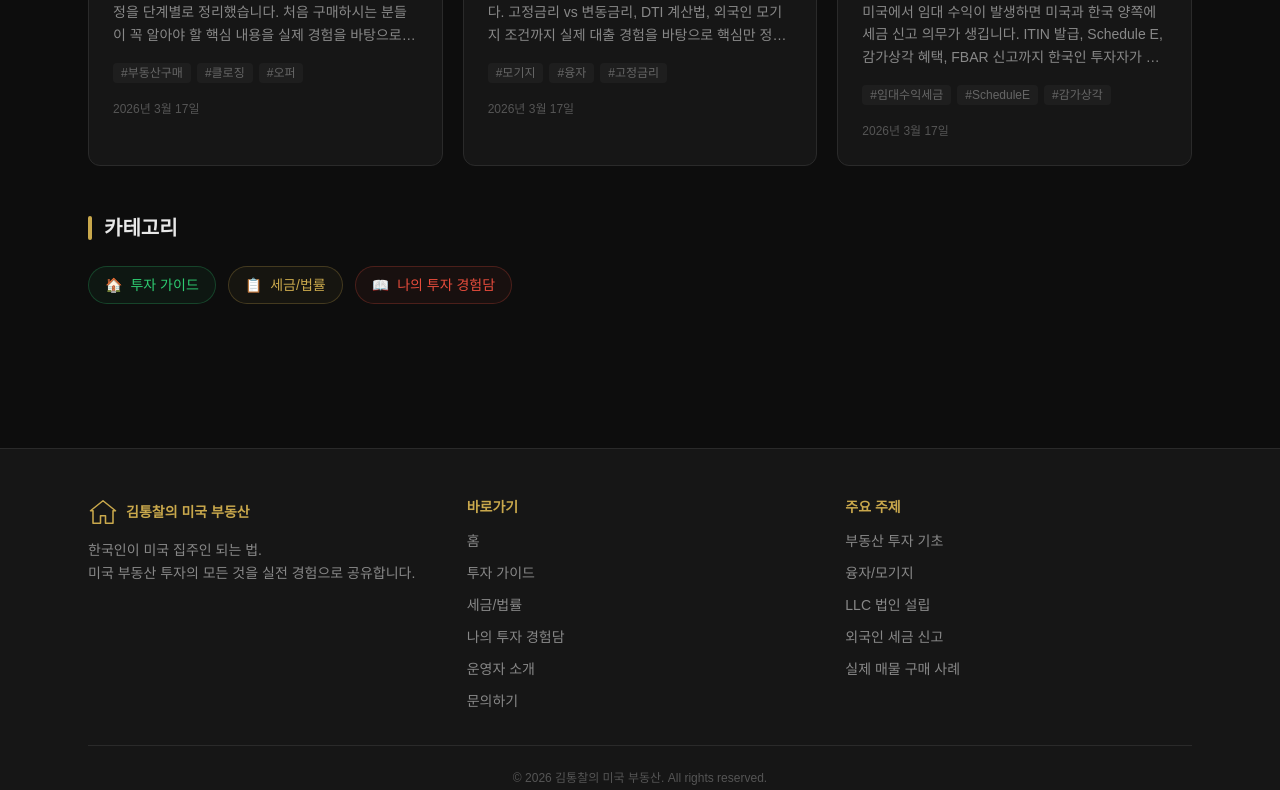
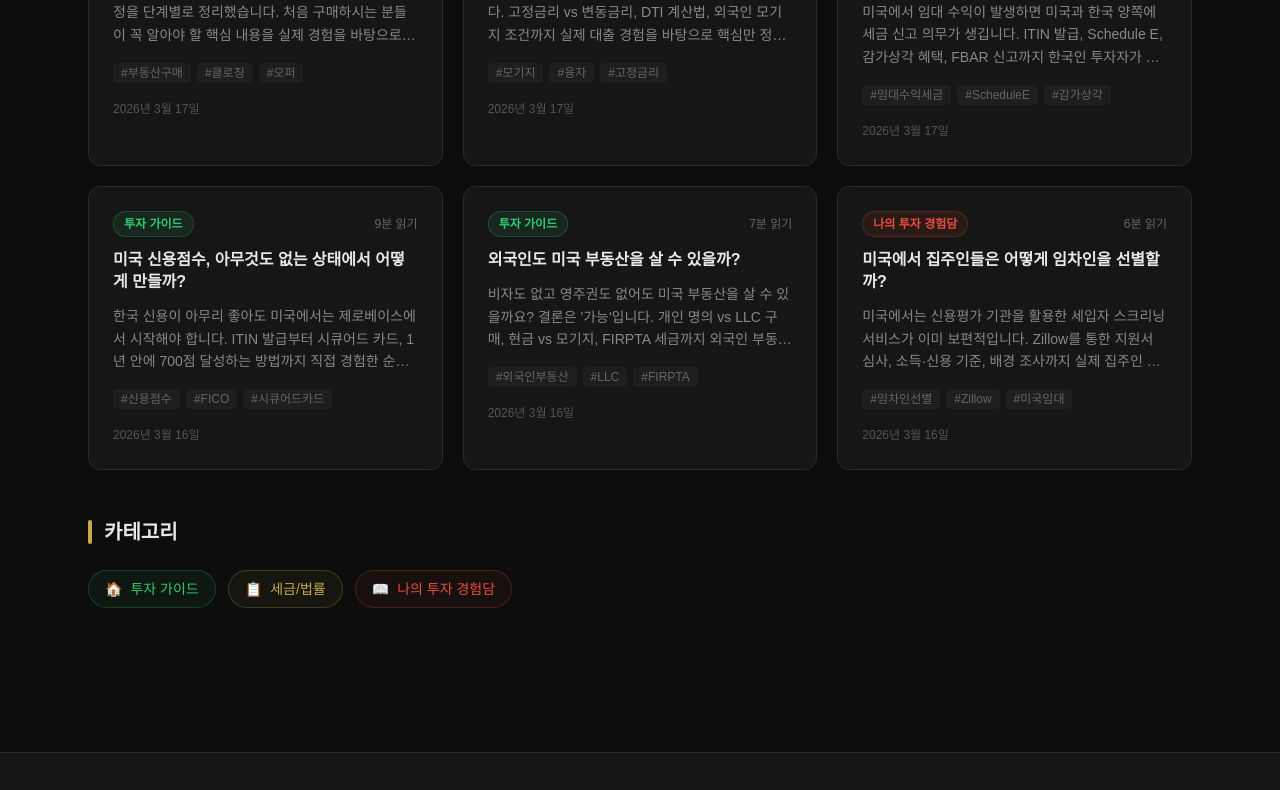
Before and after one commit to kimkim2026/kiminvestment, a Next.js app: page / in a window 1280 px wide. Shown: the part 805-1595 px from the top of the page. Built offline with nearby package versions, Linux system fonts and the light colour scheme.

Commit message:
메인 페이지 최근 글 3개 → 6개로 변경

```diff
--- a/app/page.tsx
+++ b/app/page.tsx
@@ -4,7 +4,7 @@ import PostCard from "@/components/PostCard";
 
 export default function HomePage() {
   const posts = getAllPosts();
-  const recentPosts = posts.slice(0, 3);
+  const recentPosts = posts.slice(0, 6);
 
   return (
     <>
```
